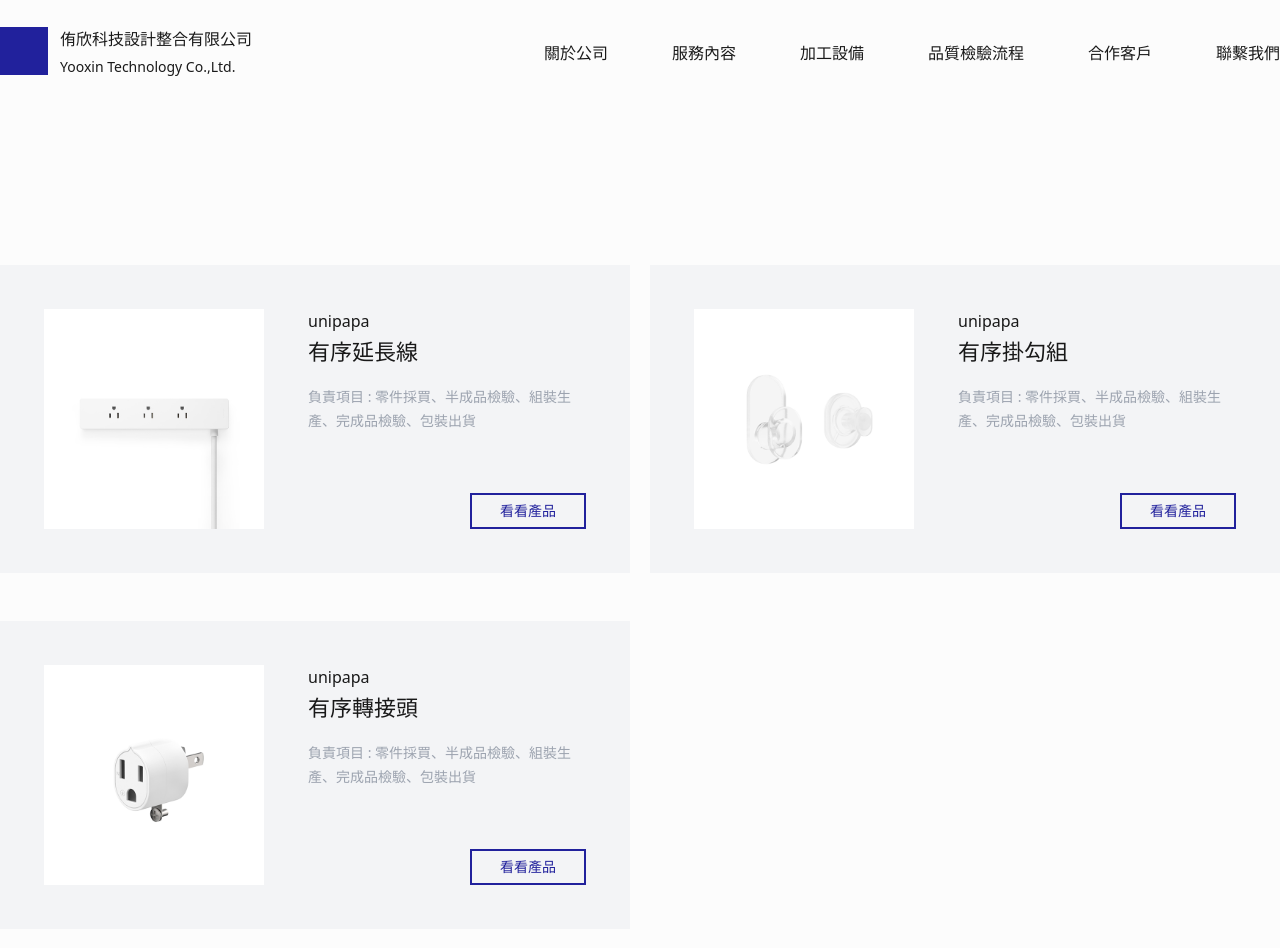
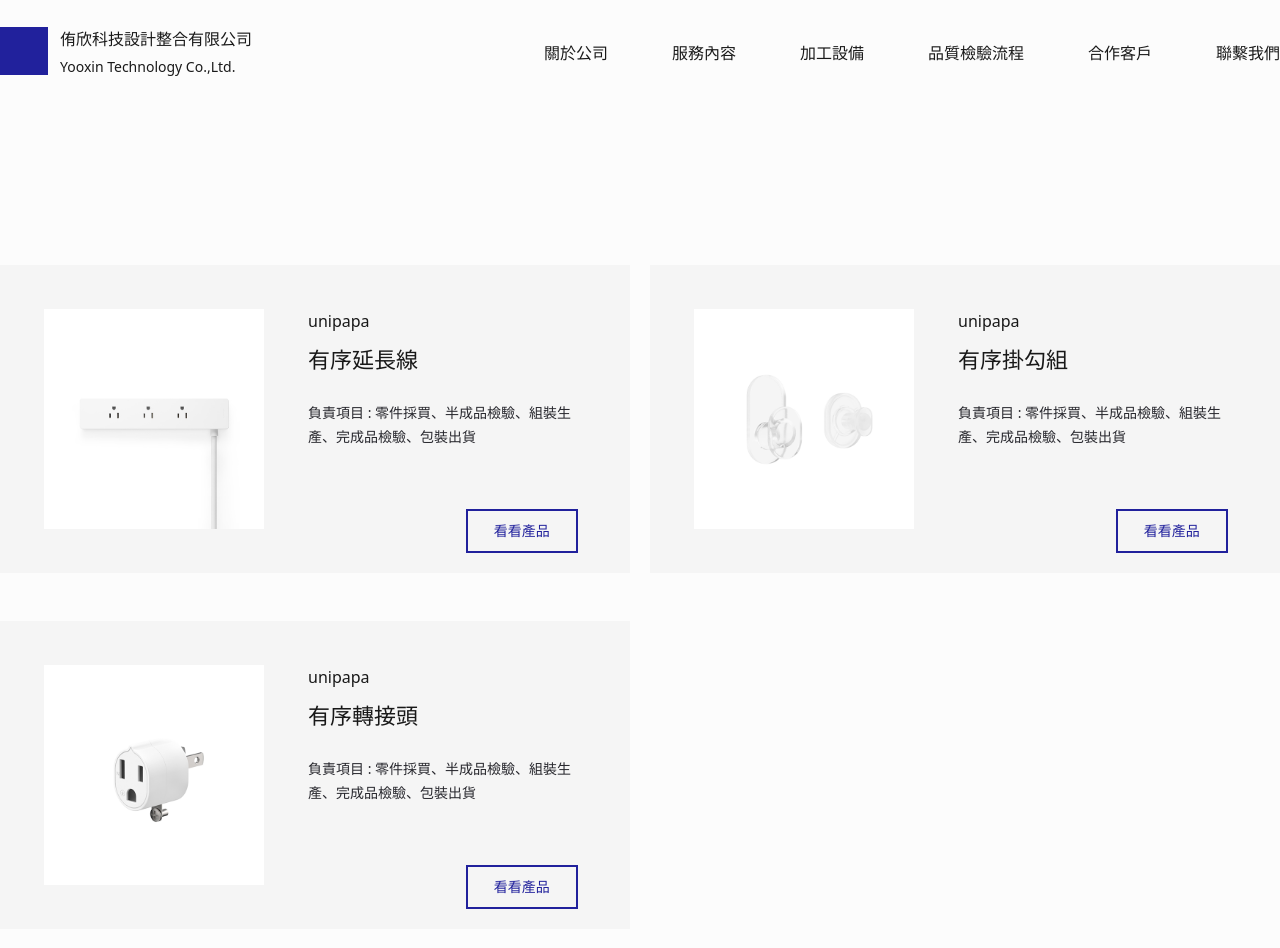
Before and after one commit to npcenthusiasm/yooxin-tech, a Nuxt app: page /client in a window 1280 px wide. Shown: the top 948 px of the page. Built offline with nearby package versions, Linux system fonts and the light colour scheme.

Commit message:
fix bg color

```diff
--- a/pages/client/index.vue
+++ b/pages/client/index.vue
@@ -1,16 +1,16 @@
 <template>
   <div>
     <div class="container grid grid-rows-1 grid-cols-1 md:grid-cols-2 gap-x-5 mt-23 xs:mt-40 mb-32 xs:mb-48 px-7 lg:px-0">
-      <div class="clientProduct flex bg-gray-100 mb-5 xs:mb-12 md:p-4 lg:p-0" v-for="(item, i) in product" :key="i">
+      <div class="clientProduct flex bg-backgroundgray mb-5 xs:mb-12 md:p-4 lg:p-0" v-for="(item, i) in product" :key="i">
         <img :src="item.img" alt="" class="productImg mt-6 ml-6 mr-9 md:m-4 lg:m-11 xs:mr-10">
         <ul class="info mt-14 mr-14 xs:m-0 xs:mt-11 xs:mr-0">
-          <li class="mb-0">{{ item.brand }}</li>
-          <li class="text-base xs:text-1xl">{{ item.name }}</li>
+          <li class="mb-2">{{ item.brand }}</li>
+          <li class="text-base xs:text-1xl mb-4">{{ item.name }}</li>
         </ul>
-        <div class="content mt-6 xs:mt-0 lg:mr-11">
-          <h4 class="text-base xs:text-sm text-left text-gray-400 px-6 lg:px-0" >{{ item.item.term }} : {{ item.item.termName }}</h4>
+        <div class="content mt-6 xs:mt-0 lg:mr-13">
+          <h4 class="text-base xs:text-sm text-left text-titlegray px-6 lg:px-0" >{{ item.item.term }} : {{ item.item.termName }} </h4>
           <div class="btn m-6 mb-8 xs:m-0 xs:mt-15 flex flex-col items-end">
-          <NuxtLink to="#test123" class="w-full xs:w-5/12 py-3 xs:py-1 px-7 xs:px-0 border-2 border-deepblue font-medium text-deepblue text-base xs:text-sm text-center "><button >看看產品</button></NuxtLink>
+          <NuxtLink to="#test123" class="w-full xs:w-5/12 py-3 xs:py-2 px-8 xs:px-0 border-2 border-deepblue font-medium text-deepblue text-base xs:text-sm text-center "><button >看看產品</button></NuxtLink>
           </div>
         </div>
       </div>
--- a/tailwind.config.js
+++ b/tailwind.config.js
@@ -92,6 +92,8 @@ module.exports = {
         customgray: '#DCDCDC',
         lightgraybr: '#dbdbdb',
         lightgray: '#f4f4f4',
+        backgroundgray: '#f5f5f5',
+        titlegray: '#27272d',
         deepblue: '#21219c',
         black: {
           DEFAULT: 'rgba(0, 0, 0, 1)',
```
